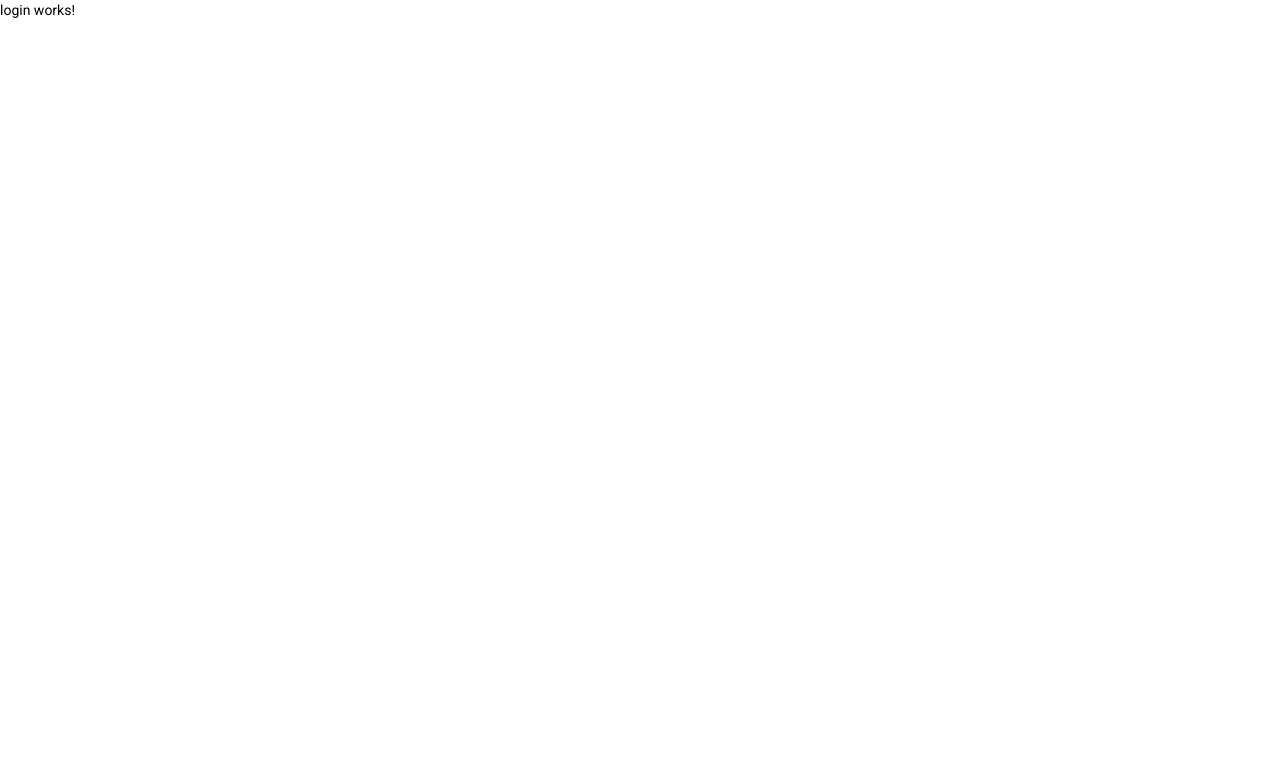
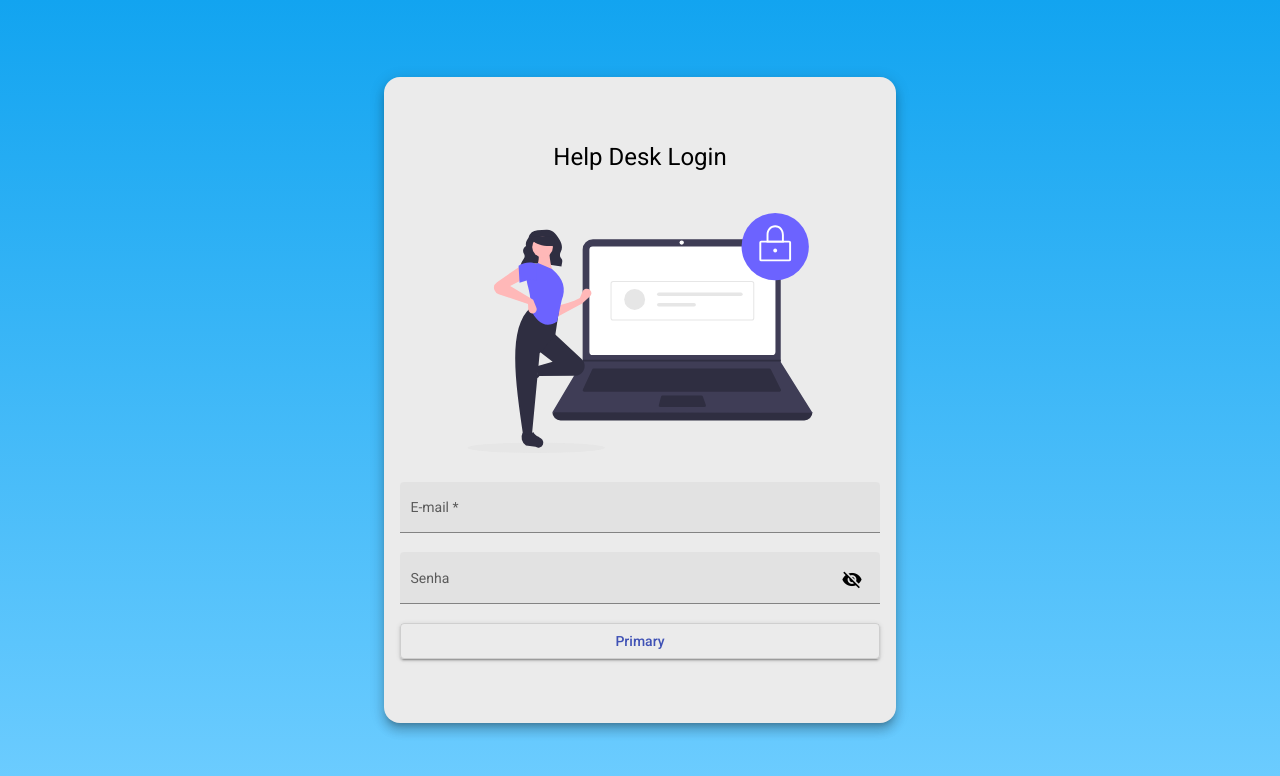
Before and after one commit to miguel826t/HelpDesk-Front, an Angular app: page /login in a window 1280 px wide. Shown: the top 776 px of the page. Built offline with nearby package versions, Linux system fonts and the light colour scheme.

Commit message:
HTML e Css para login

```diff
--- a/src/app/components/login/login.component.css
+++ b/src/app/components/login/login.component.css
@@ -0,0 +1,30 @@
+.container {
+    height: 100%;
+    background: linear-gradient(180deg, rgba(18,164,240,1) 0%, rgba(110,205,255,1) 100%);
+    display: flex;
+    align-items: center;
+    justify-content: center;
+}
+
+.form {
+    width: 30rem;
+    margin: auto;
+    background-color: rgb(235, 235, 235);
+    padding: 4rem 1rem;
+    border-radius: 1rem;
+}
+
+h1 {
+    width: 100%;
+    text-align: center;
+}
+
+.full-width {
+    width: 100%;
+}
+
+img {
+    height: 15rem;
+    width: 100%;
+    margin: 1.5rem auto 1.5rem auto;
+}
--- a/src/app/components/login/login.component.html
+++ b/src/app/components/login/login.component.html
@@ -1 +1,22 @@
-<p>login works!</p>
+<div class="container">
+    <form class="form mat-elevation-z8">
+        <h1> Help Desk Login</h1>
+        <img src="assets/img/login-image.svg" alt="Help Desk Login">
+        <mat-form-field class="full-width" appearance="fill">
+            <mat-label>E-mail</mat-label>
+            <input matInput placeholder="Email@example.com" [formControl]="email" required>
+            <mat-error *ngIf="email.invalid">{{getErrorMessage()}}</mat-error>
+       </mat-form-field>
+
+        <mat-form-field class="full-width" appearance="fill">
+            <mat-label>Senha</mat-label>
+            <input matInput [type]="hidePass ? 'password' : 'text'">
+            <button mat-icon-button matSuffix (click)="hidePass = !hidePass" [attr.aria-label]="'Hide password'" [attr.aria-pressed]="hidePass">
+                <mat-icon>{{hidePass ? 'visibility_off' : 'visibility'}}</mat-icon>
+            </button>
+        </mat-form-field>
+
+        <button class="full-width mat-elevation-z2" mat-stroked-button color="primary">Primary</button>
+    </form>
+
+</div>
--- a/src/app/components/login/login.component.ts
+++ b/src/app/components/login/login.component.ts
@@ -1,4 +1,5 @@
 import { Component, OnInit } from '@angular/core';
+import { FormControl, Validators } from '@angular/forms';
 
 @Component({
   selector: 'app-login',
@@ -7,9 +8,20 @@ import { Component, OnInit } from '@angular/core';
 })
 export class LoginComponent implements OnInit {
 
+  email = new FormControl('', [Validators.required, Validators.email]);
+  hidePass : boolean;
+
   constructor() { }
 
   ngOnInit(): void {
+    this.hidePass = true;
+  }
+
+  getErrorMessage() {
+    if (this.email.hasError('required')) {
+      return 'Campo obrigatório';
+    }
+    return this.email.hasError('email') ? 'Entre com um e-mail válido' : '';
   }
 
 }
```
Also changed, not shown: src/assets/img/login-image.svg (added).
